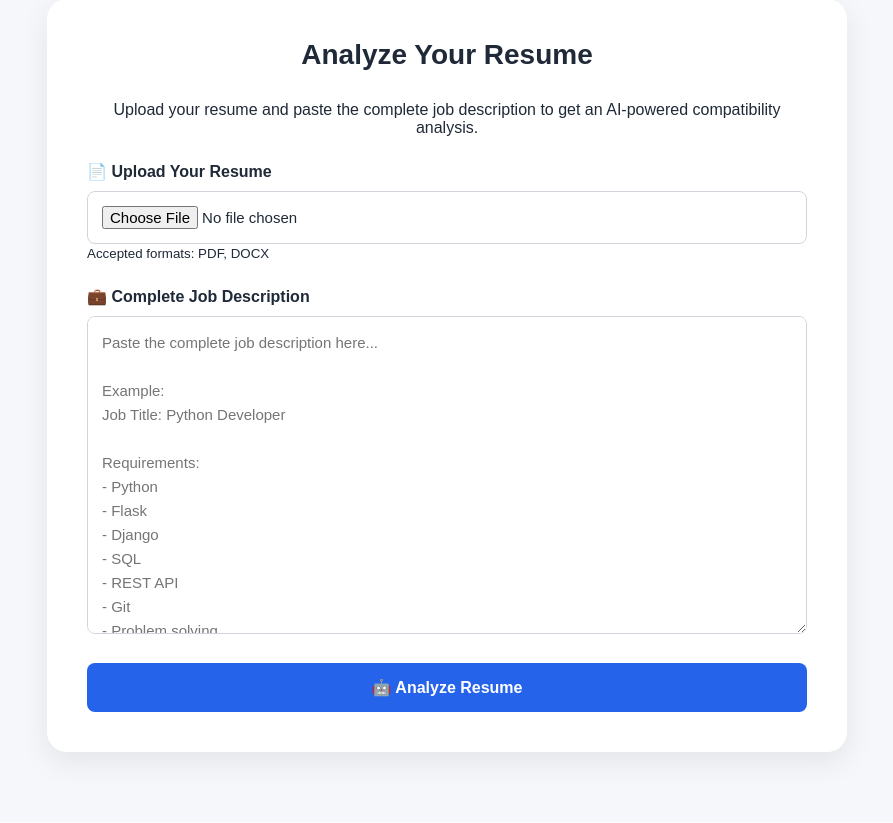
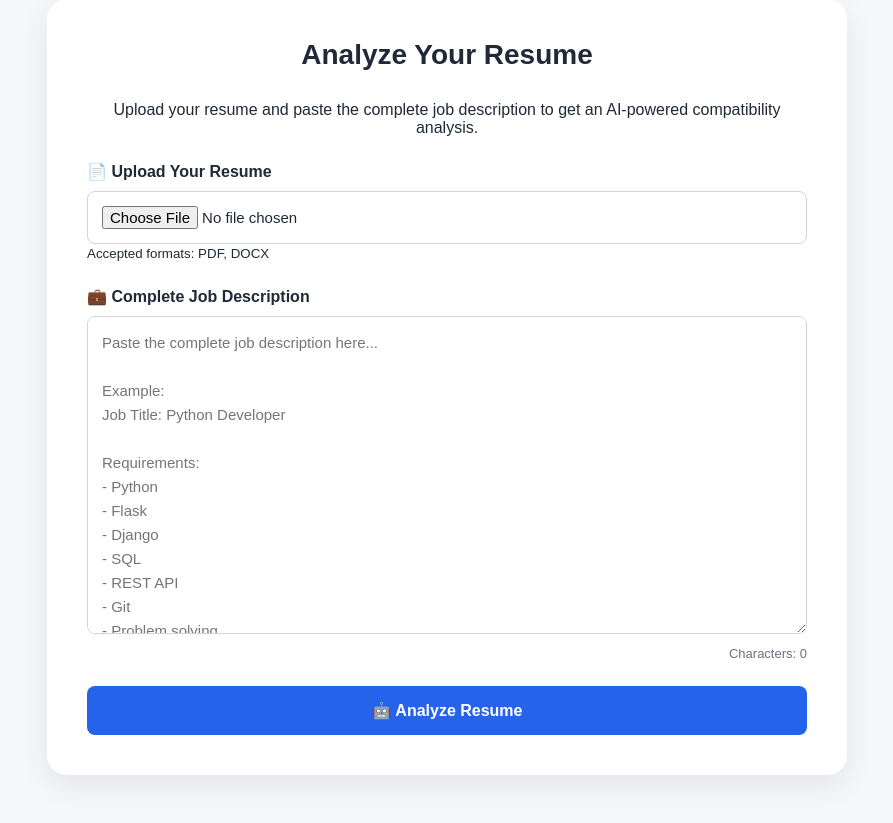
Before and after one commit to Sathiuppar2242/AI-Resume-Analyzer, a Flask app: page / in a window 1280 px wide. Shown: the part 594-1417 px from the top of the page, without its empty margins (193-1086 px from the left). Run offline with Flask 3, Linux system fonts and the light colour scheme.

Commit message:
Add job description character counter

```diff
--- a/templates/index.html
+++ b/templates/index.html
@@ -5,7 +5,10 @@
 
     <meta charset="UTF-8">
 
-    <meta name="viewport" content="width=device-width, initial-scale=1.0">
+    <meta
+        name="viewport"
+        content="width=device-width, initial-scale=1.0"
+    >
 
     <title>ResumeAI - AI-Powered Resume Analyzer</title>
 
@@ -100,6 +103,14 @@
 
         .close-error:hover {
             color: #881337;
+        }
+
+        .character-counter {
+            display: block;
+            margin-top: 8px;
+            text-align: right;
+            color: #6b7280;
+            font-size: 13px;
         }
 
     </style>
@@ -285,6 +296,13 @@ Responsibilities:
                     required
                 ></textarea>
 
+                <small
+                    id="jobDescriptionCounter"
+                    class="character-counter"
+                >
+                    Characters: 0
+                </small>
+
             </div>
 
 
@@ -423,6 +441,21 @@ Responsibilities:
 
     <script>
 
+        const jobDescription =
+            document.getElementById("job_description");
+
+        const jobDescriptionCounter =
+            document.getElementById("jobDescriptionCounter");
+
+
+        jobDescription.addEventListener("input", function () {
+
+            jobDescriptionCounter.innerText =
+                "Characters: " + jobDescription.value.length;
+
+        });
+
+
         const form =
             document.getElementById("resumeForm");
 
```
